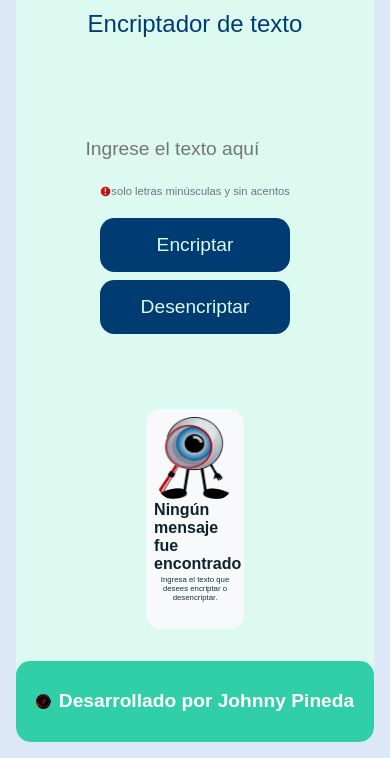
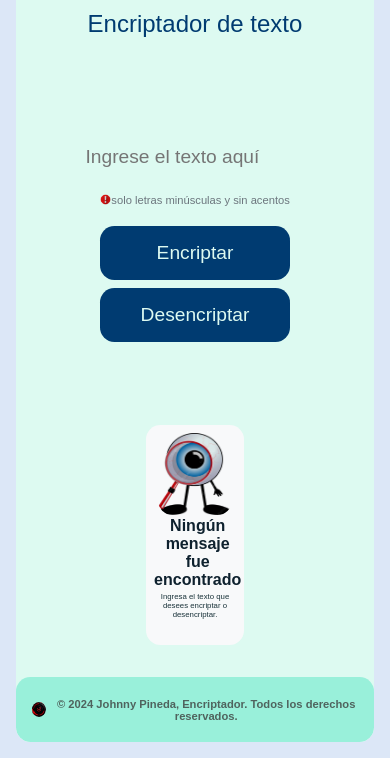
Before and after one commit to Alex-Pineda/Encriptador, a plain HTML site: page index.html in a window 390 px wide. Shown: the part 86-844 px from the top of the page. Drawn offline with Linux system fonts and the light colour scheme.

Commit message:
Actualización de README, index y estilos

```diff
--- a/index.html
+++ b/index.html
@@ -32,7 +32,7 @@
             </div>
         </main>
         <footer class="autor">
-            <h1 class="autor-nombre"><img class="autor-nombre-control" src="./imagenes/control.jpg">Desarrollado por Johnny Pineda</h1>
+            <h1 class="autor-nombre"><img class="autor-nombre-control" src="./imagenes/control.jpg">&copy; 2024 Johnny Pineda, Encriptador. Todos los derechos reservados.</h1>
         </footer>
     </div>
     <script src="script.js"></script>
--- a/style.css
+++ b/style.css
@@ -66,7 +66,7 @@ header textarea {
     border-radius: var(--border-radius-base);
     margin-bottom: var(--spacing-base);
     padding: var(--padding-base);
-    width: 50%;
+    width: 60%;
     display: flex;
     align-items: center;
     justify-content: center;
@@ -189,6 +189,7 @@ header textarea {
     color: var(--color-dark);
     margin-bottom: var(--spacing-base);
     padding: auto;
+    text-align: center;
 }
 
 .output-section img {
@@ -214,29 +215,29 @@ header textarea {
     align-items: center;
     justify-content: center;
     padding: var(--padding-base);
-    background-color: #19ca9ee1;
+    background-color: #90f0d8e1;
     border: none;
     border-radius: var(--border-radius-base);
     margin-top: var(--spacing-base);
     width: 100%;
     box-sizing: border-box;
     text-align: center;
-    height: 10%;
+    height: 8%;
 }
 
 .autor h1 {
     display: flex;
     align-items: center;
     justify-content: center;
-    font-size: 2rem;
-    color: white;
+    font-size: 0.70rem;
+    color: rgba(54, 51, 51, 0.747);
     margin: 0;
     padding: 0;
 }
 
 .autor-nombre-control {
-    width: 30px;
-    height: 30px;
+    width: 20px;
+    height: 20px;
     border-radius: 50%;
     margin-right: var(--spacing-sm);
 }
@@ -306,9 +307,10 @@ header textarea {
         height: 12px; /* Ajuste adicional para reducir el tamaño de la imagen */
     }
     .titulo-h2 {
-        font-size: var(--font-size-lg);
+        font-size: 14px;
         padding: auto;
         margin: auto;
+        display: flex;
         align-items: center;
         justify-content: center;
     }
@@ -398,17 +400,17 @@ header textarea {
 
 @media (max-width: 1024px) {
     .autor h1 {
-        font-size: 1.75rem;
+        font-size: 0,70rem;
     }
     .autor-nombre-control {
-        width: 25px;
-        height: 25px;
+        width: 20px;
+        height: 20px;
     }
 }
 
 @media (max-width: 768px) {
     .autor h1 {
-        font-size: 1.5rem;
+        font-size: 0.70rem;
     }
     .autor-nombre-control {
         width: 20px;
@@ -417,8 +419,10 @@ header textarea {
 }
 
 @media (max-width: 480px) {
+
     .autor h1 {
-        font-size: 1.2rem;
+        font-size: 0,70rem;
+        align-items: center;
     }
     .autor-nombre-control {
         width: 15px;
```
Also changed, not shown: 1 other file.
